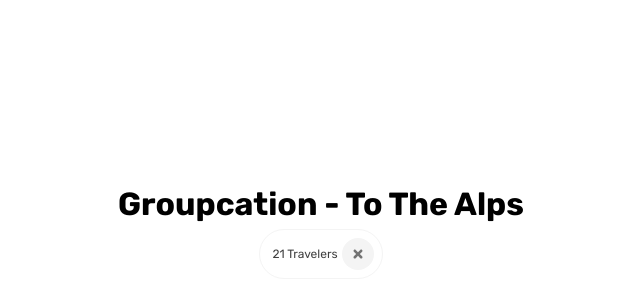
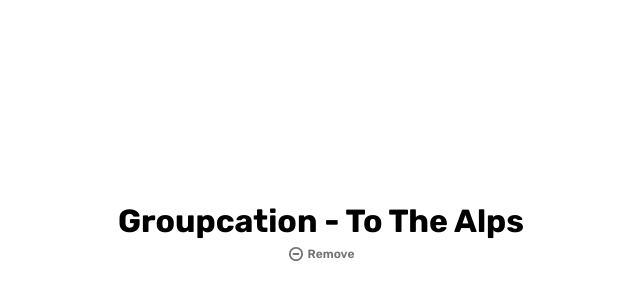
Before and after one commit to gcoogan1/Groupcation_Demo, a React (Vite) app: page / in a window 1280 px wide. Shown: the part 168-468 px from the top of the page, without its empty margins (319-959 px from the left). Built offline with nearby package versions, Linux system fonts and the light colour scheme.

Commit message:
Create remove button

```diff
--- a/src/App.tsx
+++ b/src/App.tsx
@@ -1,6 +1,6 @@
 // IMPORTANT IMPORT ADD-ON FOR SVGS -> .svg?react
 
-import FilterChip from "./components/FilterChip/FilterChip";
+import RemoveButton from "./components/RemoveButton/RemoveButton";
 
 const App = () => {
 
@@ -18,7 +18,7 @@ const App = () => {
 			}}
 		>
 			<h1>Groupcation - To The Alps</h1>
-			<FilterChip filterText="21 Travelers" onClick={() => console.log("Filter")} />
+			<RemoveButton onRemove={() => console.log("Remove")} />
 		</div>
 	);
 };
--- a/src/components/CloseButton/CloseButton.styles.ts
+++ b/src/components/CloseButton/CloseButton.styles.ts
@@ -9,5 +9,5 @@ export const CloseButtonContainer = styled.button`
   background-color: ${theme.surface};
   display: flex;
   justify-content: center;
-  align-content: center;
+  align-items: center;
 `
--- a/src/components/FilterChip/FilterChip.styles.ts
+++ b/src/components/FilterChip/FilterChip.styles.ts
@@ -18,3 +18,14 @@ export const FilterChipText = styled.p`
   font-weight: 400;
   color: ${theme.secondary};
 `
+
+export const CloseButtonWrapper= styled.div`
+  width: 16px;
+  height: 16px;
+  display: flex;
+  justify-content: center;
+  align-items: center;
+  cursor: pointer;
+  border-radius: 999px;
+  background-color: ${theme.surface};
+`
--- a/src/components/FilterChip/FilterChip.tsx
+++ b/src/components/FilterChip/FilterChip.tsx
@@ -1,5 +1,6 @@
-import CloseButton from "../CloseButton/CloseButton";
-import { FilterChipContainer, FilterChipText } from "./FilterChip.styles";
+import Close from "../../assets/Cancel.svg?react"
+import { theme } from "../../styles/theme";
+import { CloseButtonWrapper, FilterChipContainer, FilterChipText } from "./FilterChip.styles";
 
 interface FilterChipProps {
   filterText: string;
@@ -12,7 +13,9 @@ const FilterChip: React.FC<FilterChipProps> = ({ filterText, onClick }) => {
       <FilterChipText>
         {filterText}
       </FilterChipText>
-      <CloseButton onClose={onClick} />
+      <CloseButtonWrapper onClick={onClick} >
+      <Close color={theme.iconText} />
+      </CloseButtonWrapper>
     </FilterChipContainer>
   )
 }
--- /dev/null
+++ b/src/components/RemoveButton/RemoveButton.styles.ts
@@ -0,0 +1,17 @@
+import styled from "styled-components";
+import { theme } from "../../styles/theme";
+
+export const RemoveButtonContainer = styled.div`
+    display: flex;
+    flex-direction: row;
+    gap: 4px;
+    justify-content: center;
+    align-items: center;
+    cursor: pointer;
+`
+export const RemoveButtonText = styled.p`
+  font-size: 12px;
+  font-weight: 600;
+  line-height: 16px;
+  color: ${theme.iconText}
+`
--- /dev/null
+++ b/src/components/RemoveButton/RemoveButton.tsx
@@ -0,0 +1,19 @@
+import { RemoveButtonContainer, RemoveButtonText } from "./RemoveButton.styles";
+import Remove from "../../assets/Remove.svg?react";
+import { theme } from "../../styles/theme";
+
+interface RemoveButtonProps {
+  onRemove: () => void;
+}
+
+const RemoveButton: React.FC<RemoveButtonProps> = ({ onRemove }) => {
+  return (
+    <RemoveButtonContainer onClick={onRemove}>
+      <Remove style={{ width: '16px', height: '16px' }} color={theme.iconText} />
+      <RemoveButtonText>Remove</RemoveButtonText>
+    </RemoveButtonContainer>
+
+  )
+}
+
+export default RemoveButton
```
Also changed, not shown: src/components/CloseButton/CloseButton.tsx (line endings or trailing spaces).
